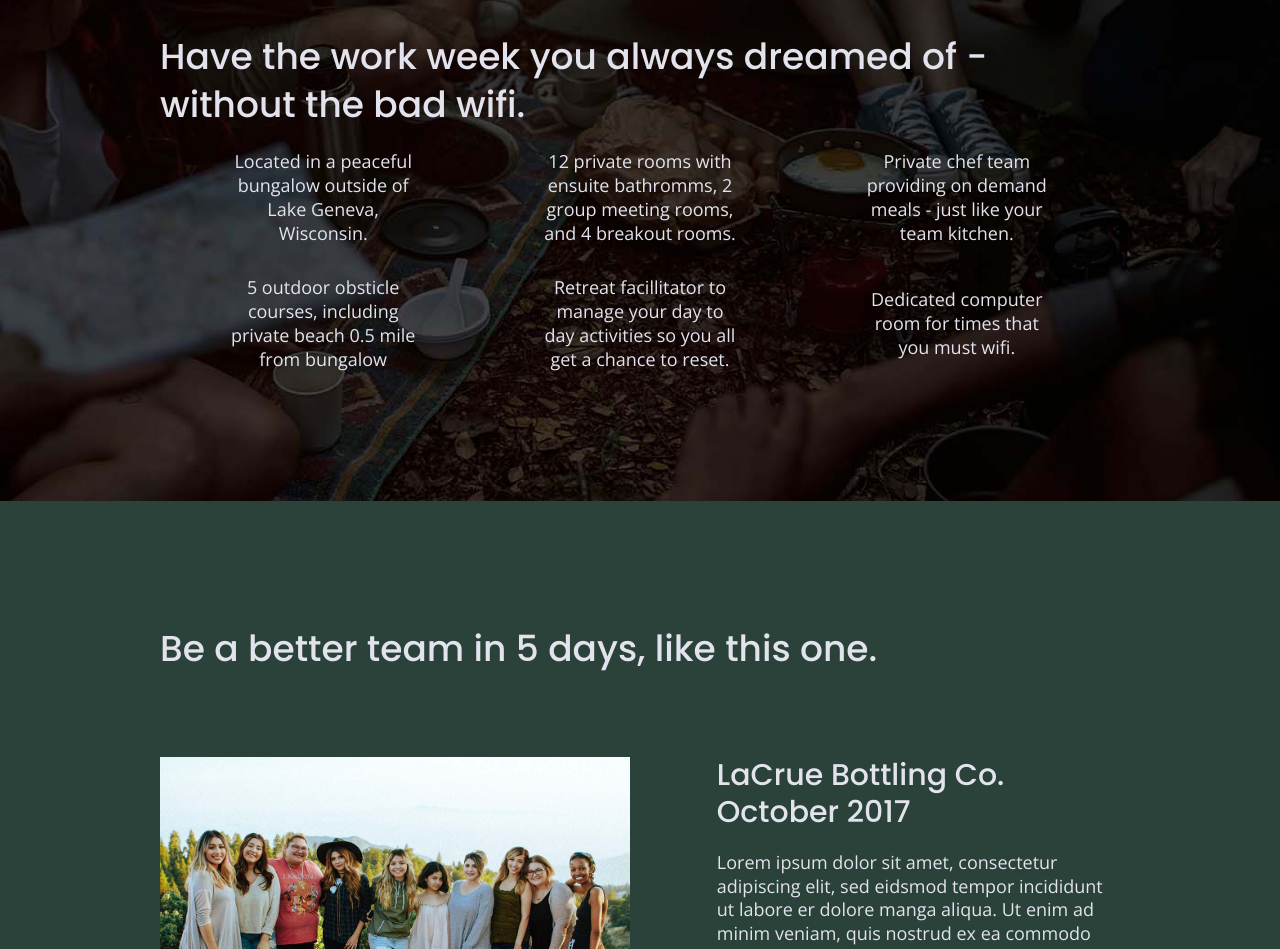
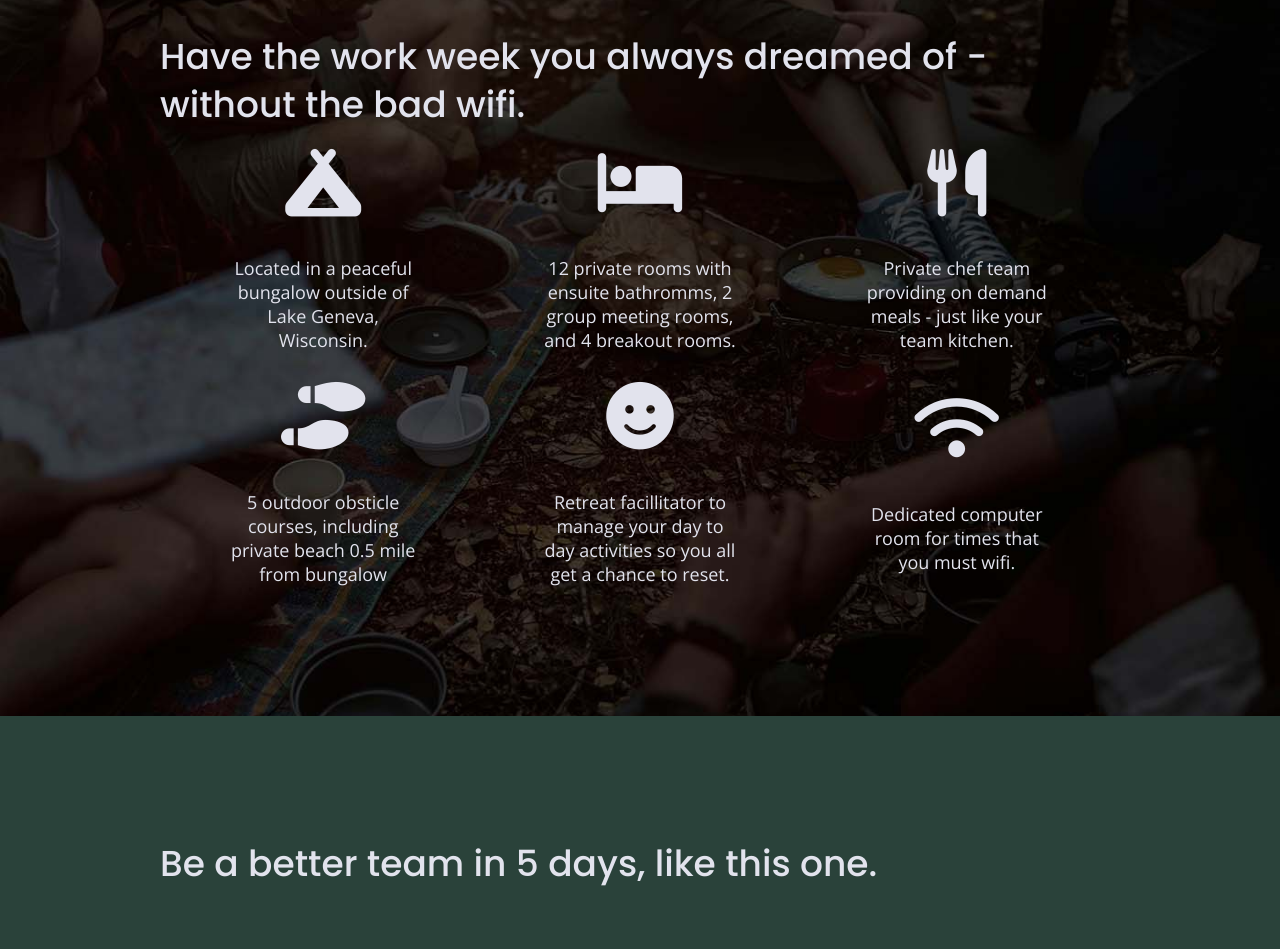
Before and after one commit to JonnyGorm/206-unplugged, a website: page index.html in a window 1280 px wide. Shown: the part 1004-1953 px from the top of the page. Drawn offline with nearby package versions, Linux system fonts and the light colour scheme.

Commit message:
Added font awesome icons

```diff
--- a/css/main.css
+++ b/css/main.css
@@ -341,6 +341,11 @@ input[type=button] {
   text-align: center;
 }
 
+.features i {
+  font-size: 3.75em;
+  margin-bottom: 40px;
+}
+
 /*----- REVIEWS SECTION -----*/
 
 .reviews {
@@ -576,7 +581,6 @@ header nav {
 
   header nav ul {
     justify-content: space-between;
-
   }
 
   .header-divider {
@@ -734,6 +738,7 @@ footer .copyright {
   position: absolute;
   top:0;
   left:0;
+}
 
 
 /***** FAQ PAGE *****/
--- a/index.html
+++ b/index.html
@@ -18,6 +18,9 @@
 
   <link rel="stylesheet" href="css/normalize.css">
   <link rel="stylesheet" href="css/main.css">
+
+  <!-- FontAwesome CDN version 6 -->
+  <script src="https://kit.fontawesome.com/d2ed3717c6.js" crossorigin="anonymous"></script>
 
   <meta name="theme-color" content="#fafafa">
 
@@ -75,32 +78,44 @@
         <!-- Add your Features content here-->
         <div class="features-items">
           <article>
-            <p class="fontawesome-icon"></p>
+            <p class="fontawesome-icon">
+              <i class="fas fa-campground"></i>
+            </p>
             <p class="features-item-description"> Located in a peaceful bungalow outside of Lake Geneva, Wisconsin.</p>
           </article>
 
           <article>
-            <p class="fontawesome-icon"></p>
+            <p class="fontawesome-icon">
+              <i class="fas fa-bed"></i>
+            </p>
             <p class="features-item-description"> 12 private rooms with ensuite bathromms, 2 group meeting rooms, and 4 breakout rooms.</p>
           </article>
 
           <article>
-            <p class="fontawesome-icon"></p>
+            <p class="fontawesome-icon">
+              <i class="fas fa-utensils"></i>
+            </p>
             <p class="features-item-description"> Private chef team providing on demand meals - just like your team kitchen.</p>
           </article>
 
           <article>
-            <p class="fontawesome-icon"></p>
+            <p class="fontawesome-icon">
+              <i class="fas fa-shoe-prints"></i>
+            </p>
             <p class="features-item-description"> 5 outdoor obsticle courses, including private beach 0.5 mile from bungalow</p>
           </article>
 
           <article>
-            <p class="fontawesome-icon"></p>
+            <p class="fontawesome-icon">
+              <i class="fas fa-smile"></i>
+            </p>
             <p class="features-item-description"> Retreat facillitator to manage your day to day activities so you all get a chance to reset.</p>
           </article>
 
           <article>
-            <p class="fontawesome-icon"></p>
+            <p class="fontawesome-icon">
+              <i class="fas fa-wifi"></i>
+            </p>
             <p class="features-item-description"> Dedicated computer room for times that you must wifi.</p>
           </article>
         </div>
```
Also changed, not shown: about/index.html (+3 -0 lines), faq/index.html (+3 -0 lines). Lines whose indentation alone changed are shown as unchanged.
